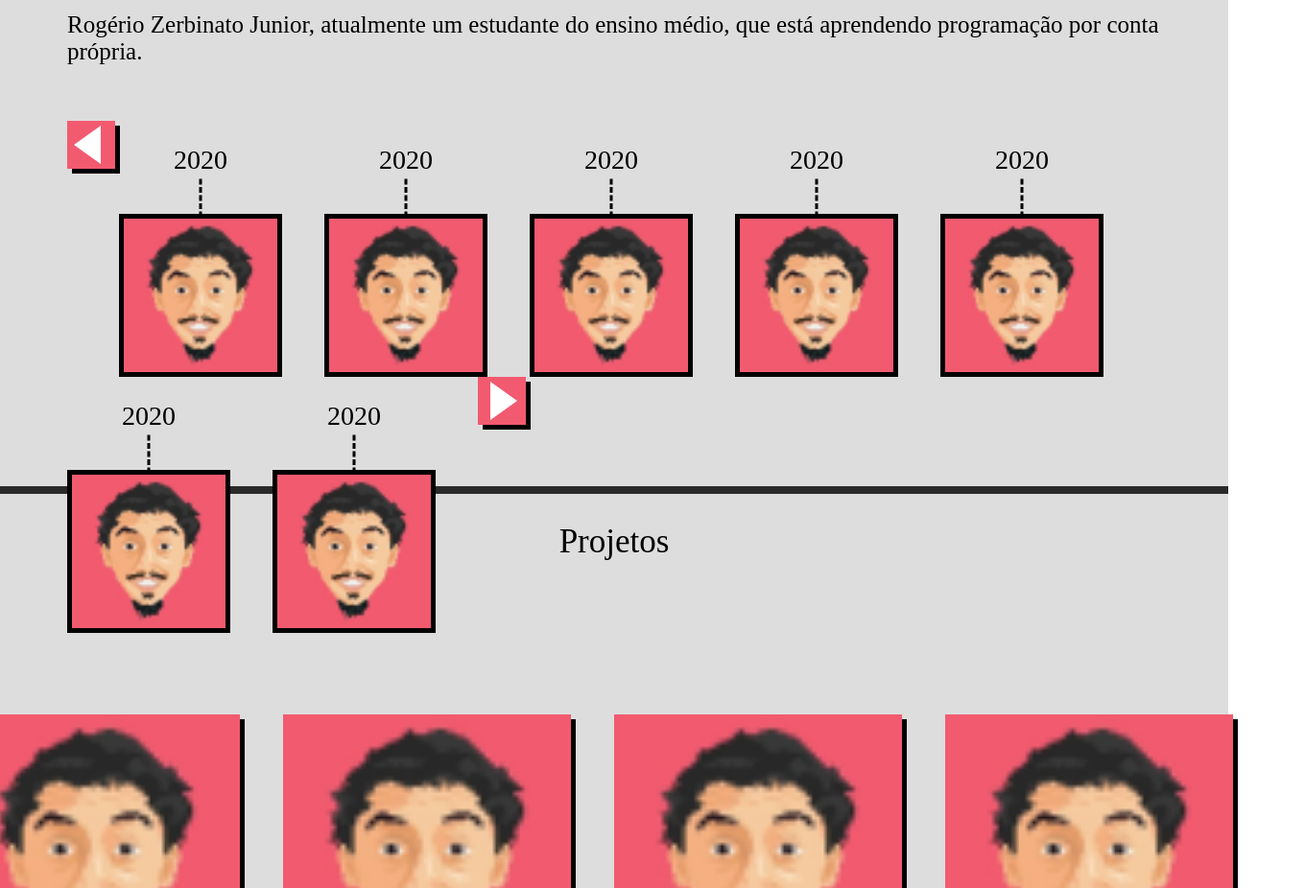
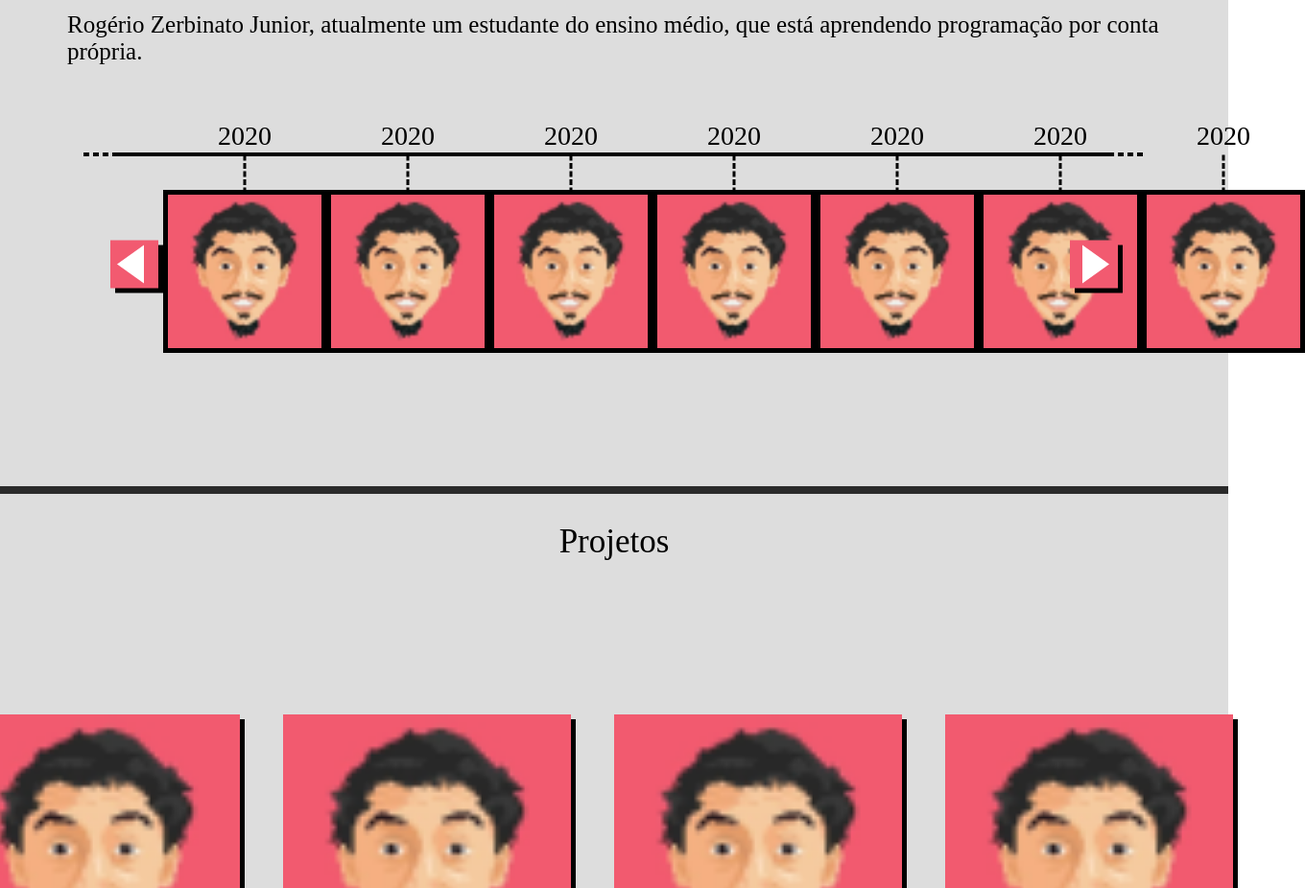
Before and after one commit to rogeriozerbinatojunior/portfolio, a plain HTML site: page index.html in a window 1280 px wide. Shown: the part 1313-2239 px from the top of the page at 96% size, 1360 px wide, since content can reach past the window. Drawn offline with Linux system fonts and the light colour scheme.

Commit message:
end main-carousel css

```diff
--- a/css/button-arrow.css
+++ b/css/button-arrow.css
@@ -1,18 +1,3 @@
-.button-arrow {
-    width: 50px;
-    height: 50px;
-    background-color: #F25A70;
-    box-shadow: 5px 5px 0px #000;
-    cursor: pointer;
-    border: none;
-    position: absolute;
-    bottom: 70px;
-}
-
-.button-arrow.-left {
-    left: 15px;
-}
-
 .btn-arrow {
     width: 50px;
     height: 50px;
--- a/css/main-carousel.css
+++ b/css/main-carousel.css
@@ -1,3 +1,43 @@
 .main-carousel {
+    display: flex;
+    justify-content: space-evenly;
     margin-top: 50px;
+    position: relative;
+    padding-left: 100px;
+    padding-right: 100px;
 }
+
+.main-carousel::after {
+    content: '';
+    position: absolute;
+    height: 4px;
+    top: 33px;
+    width: calc(100% - 100px) ;
+    display: block;
+    background-color: #000;
+}
+
+.main-carousel::before {
+    content: '';
+    position: absolute;
+    left: 17px;
+    top: 33px;
+    display: block;
+    height: 0px;
+    border: 2.2px dashed #000;
+    width: calc(100% - 40px);
+}
+
+.main-carousel .btn-arrow {
+    position: absolute;
+    bottom: 0px;
+    transform: translateY(-135%);
+}
+
+.main-carousel .btn-arrow.-left {
+    left: 45px;
+}
+
+.main-carousel .btn-arrow.-right {
+    right: 45px;
+}
--- a/css/node-card.css
+++ b/css/node-card.css
@@ -3,7 +3,6 @@
     flex-direction: column;
     align-items: center;
     position: relative;
-    margin-right: 40px;
 }
 
 .node-card::before {
```
